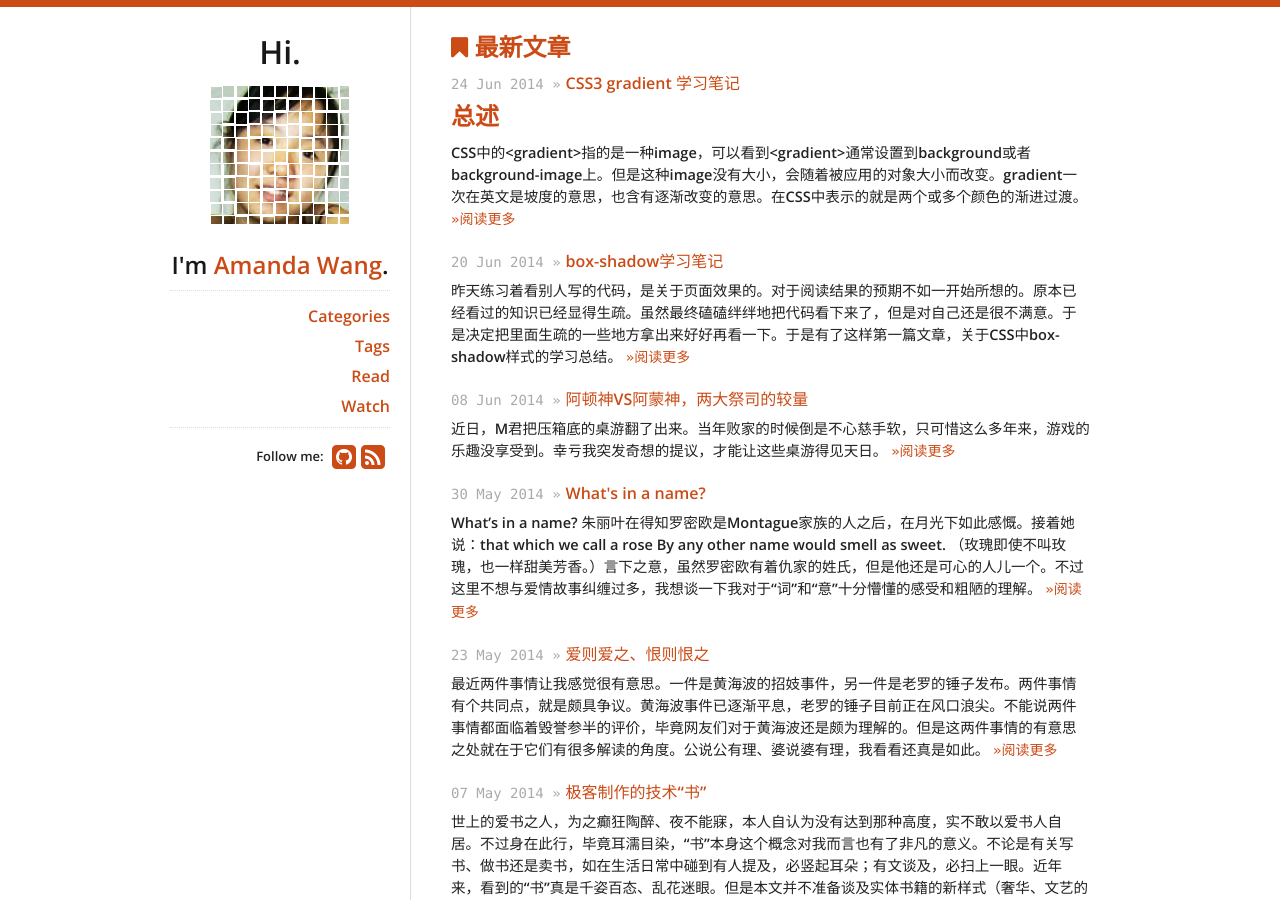
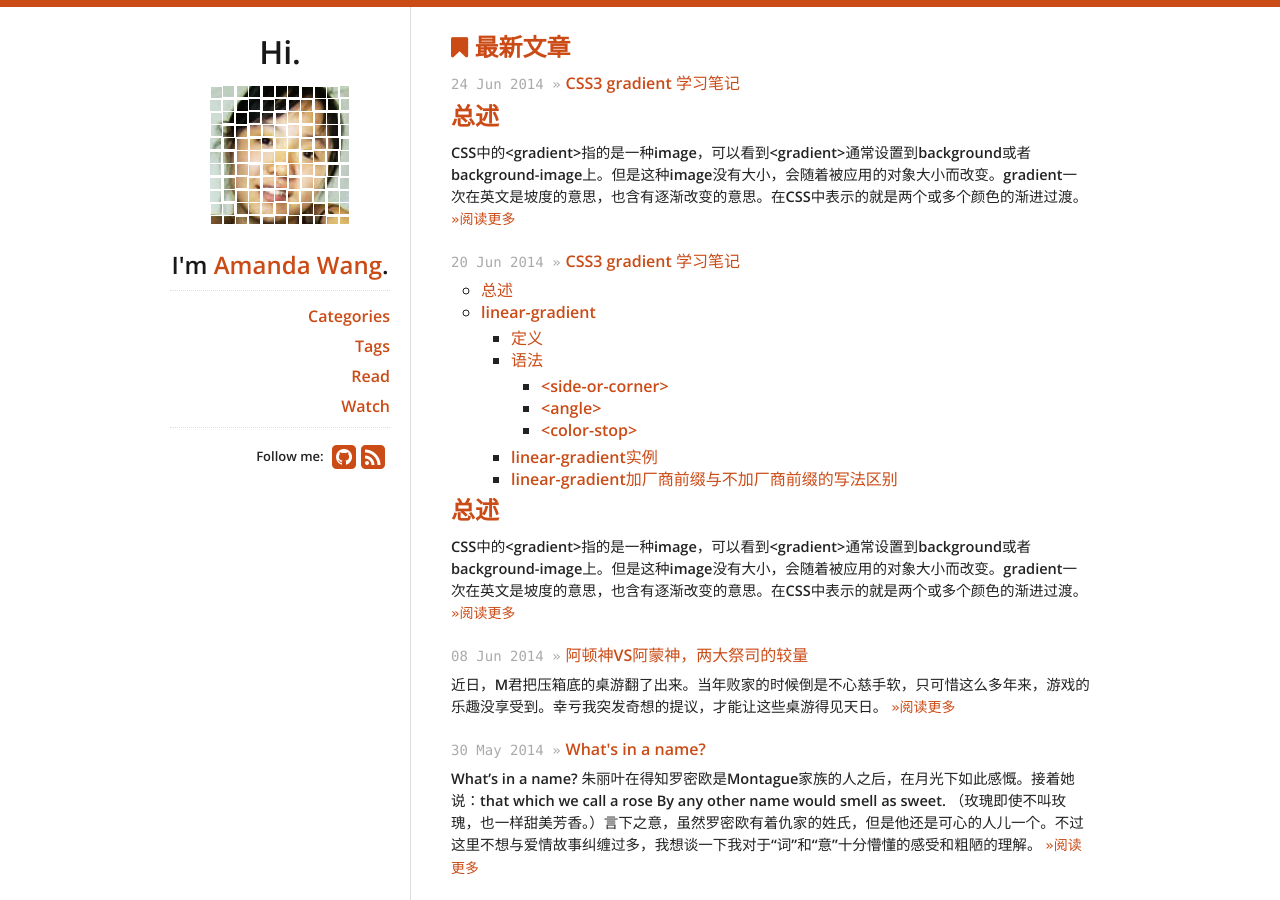
Before and after one commit to fantaghiro/fantaghiro.github.io, a Jekyll site: the page built from index.html, in a window 1280 px wide and 900 px high. Built offline with Jekyll 4.4.1, drawn with Linux system fonts in a browser that asks for light colours; nearby versions of some CDN libraries; part of the change alters nothing that is shown.

Commit message:
Update 2014-06-20-box-shadow-study-notes.markdown

````diff
--- a/_posts/2014-06-20-box-shadow-study-notes.markdown
+++ b/_posts/2014-06-20-box-shadow-study-notes.markdown
@@ -1,6 +1,6 @@
 ---
 layout: post
-title: box-shadow学习笔记
+title: CSS3 gradient 学习笔记
 category: study
 tags:
 - CSS
@@ -8,78 +8,104 @@ tags:
 - 笔记
 ---
 
-昨天练习着看别人写的代码，是关于页面效果的。对于阅读结果的预期不如一开始所想的。原本已经看过的知识已经显得生疏。虽然最终磕磕绊绊地把代码看下来了，但是对自己还是很不满意。于是决定把里面生疏的一些地方拿出来好好再看一下。于是有了这样第一篇文章，关于CSS中box-shadow样式的学习总结。
-<!--more-->
-
-box-shadow的语法是这样的：
-
-```
-Formal syntax: none | [inset? && [ <offset-x> <offset-y> <blur-radius>? <spread-radius>? <color>? ] ]#
-```
-
-
 - 这里是一个目录
 {:toc}
 
-##各项设置说明##
+##总述
 
-###inset###
+CSS中的&lt;gradient>指的是一种image，可以看到&lt;gradient>通常设置到background或者background-image上。但是这种image没有大小，会随着被应用的对象大小而改变。gradient一次在英文是坡度的意思，也含有逐渐改变的意思。在CSS中表示的就是两个或多个颜色的渐进过渡。
+<!--more-->
 
-在没有设置inset的情况下，阴影部分默认方向是在box之外，向右向下延伸的（就好像box是在内容之上）。
+CSS中的过渡gradient包含有四种形式：linear-gradient、radial-gradient、repeating-linear-gradient、repeating-radial-gradient。这四种类型下面各举一例：
 
-一旦设置了inset，阴影部分就出现在box里面（就好像里面的内容在box里面被压了下去）。inset的阴影是在边框里面绘制的（即使边框是透明的也没关系），同时inset阴影位于背景之上，内容之下。
-
-###&lt;offset-x>&lt;offset-y>###
-
-这是两个长度值，用于指定阴影偏移的距离。&lt;offset-x>用于指定横向偏移距离。如果设为负值，就会将阴影置于元素左侧。&lt;offset-y>设定的是纵向的偏移，负值会将阴影置于元素的上方。
-
-如果这两个数值都设为0，那么阴影是位于元素后面（而且如果设置了&lt;blur-radius>和/或&lt;spread-radius>的话，可能会产生一个模糊的效果）。
-
-###&lt;blur-radius>###
-
-这是第三个长度值。该值越大，模糊范围就越大，阴影就会随之_变大_变浅。该值不允许设为负值。如果没有设置该值，那么默认为0（也就是说阴影边缘是锋利的）。
-
-###&lt;spread-radius>###
-
-这是第四个长度值。正值会导致阴影扩张变大；负值会导致阴影缩小。如果没有具体设置数值，那么默认为0（也就是说阴影的大小与元素大小相当）。
-
-###&lt;color>###
-
-设置阴影的颜色。如果没有具体设置的话，阴影颜色要取决于浏览器——通常情况下会采用color的值，但是需要注意的是，Safari浏览器目前碰到这种情况，会绘制一个透明的阴影。
-
-##具体实例##
-
-<p data-height="518" data-theme-id="2146" data-slug-hash="tLxpc" data-default-tab="result" class='codepen'>See the Pen <a href='http://codepen.io/fantaghiro/pen/tLxpc/'>box-shadow-test</a> by Pei (<a href='http://codepen.io/fantaghiro'>@fantaghiro</a>) on <a href='http://codepen.io'>CodePen</a>.</p>
+<p data-height="268" data-theme-id="2146" data-slug-hash="JbECi" data-default-tab="result" class='codepen'>See the Pen <a href='http://codepen.io/fantaghiro/pen/JbECi/'>JbECi</a> by Pei (<a href='http://codepen.io/fantaghiro'>@fantaghiro</a>) on <a href='http://codepen.io'>CodePen</a>.</p>
 <script async src="//codepen.io/assets/embed/ei.js"></script>
 
-###实例说明###
+##linear-gradient
 
-> 从第1、2个box可以看出，设置了blur-radius会使阴影周围出现模糊。但是虽然设置了blur-radius，但是由于box2的offset-x和offset-y与box1相同，整个可视阴影范围也大致相当。据称，设置了blur-radius的阴影范围实际上是大于原范围的，但是由于边缘模糊，真正的可视范围的大小并不会有太大改变。
+###定义
 
-> box3中，由于将blur-radius设置为负值，导致任何阴影都没有出现，对box-shadow的样式设置无效。
+linear-gradient是线性过渡。它是由一个轴——过渡线(gradient line)——定义的。在gradient line上的每一个点颜色都不同。垂直于gradient line的每一条线上的颜色都相同，都是该垂直线与gradient line相交的焦点的颜色。如下图所示：
 
-> box4中，针对不同方向上的阴影可以设置不同颜色以及blur-radius值。设置了blur-radius的绿色阴影就比红色阴影模糊。
+<img src="http://pic.yupoo.com/fantaghiro_v/DR7CkQuj/j12bE.png">
 
-> box5中，由于没有设置offset-y值，因此阴影仅在横向上发生偏移。但是看box1—4，由于设置了offset-y值，都在纵向上发生了便宜。对于box-shadow，我之前错误的认为，阴影是添加上去的，其实不然。在没有添加spread-radius的情况下，阴影是与元素大小相同，如果没有设置inset，阴影是位于元素下方。出现阴影是由于阴影相对于元素的位置发生偏移造成的。因此，将阴影添加到元素上的东西是认识错误，将阴影与元素视为叠着的两层，出现x和y 的偏移时，两层的相对位置就被错开了一点，这样更有助于理解。
+gradient line是通过box中点并有一定倾角的轴线。过渡色是由不同点来定义的，包括起始点（starting point）、终止点（ending point）以及中间可选的停色点（stop-color points）。
 
-> box6与box5对比看，box6比5多了1em的blur-radius，即使在纵向上没有发生偏移，box6在纵向上仍然呈现出有阴影的摸样。这说明blur-radius确实让阴影范围变大了，但是变大的并不是很多。
+起始点是gradient line上颜色开始的位置。该位置是gradient line与通过同一象限元素一角且与gradient line垂直的线的交点处。同理可得终止点。更简单的说法是：终止点是与起始点对称的位置。
 
-> box7增加了spread-radius的设置，阴影范围明显增大。可以看出，spread-radius是在原阴影四周都增加了长度。
+除了起始点与终止点以外，还可以定义额外的位于gradient line之上的color-stop points。这样可以设置多色的渐变效果。
 
-> box8—12对比来看，能够清晰看出blur-radius对模糊的作用和spread-radius对于阴影大小的作用。值得注意的是spread-radius可以设为负值，见box12。
+linear-gradient不允许设置重复的渐变，但是通过灵活运用color-stop points，可以实现同样的效果。如果要实现真正的重复渐变，可以使用repeating-linear-gradient。
 
-> 从box13—15看来，blur-radius也作用于添加的spread-radius上。
+如果没有指定color-stop point，那么它就默认位于前一个点与后一个点的正中间。当然color-stop point也可以明显地通过使用长度和百分比来进行设置。
 
-> box16、17是关于inset的演示。如果设置了inset，那么offset-x如果设置为正值，阴影会在元素内部的左侧出现；设置为负值，会在元素右侧出现。offset-y如果设置了正值，阴影会在元素内部的上侧出现；设为负值，会在元素内部的下侧出现。
+> 需要注意的是，要将gradient line与视觉上亮色的模糊分界线区分开来。双色渐变经常可以用肉眼辨识出一条亮色的分界线，这条线并不是gradient line，而是与gradient line垂直的一根线。
 
-> box18说明，针对内、外阴影，可以有不同的设置。
+###语法
 
-> box19说明，如果针对同一位置有不同的阴影设置，那么先设置的值位于后设置的值上方。box19中的黄色阴影位于黑色阴影之上。
+```
+linear-gradient(  [ <angle> | to <side-or-corner> ,]? <color-stop> [, <color-stop>]+ )
+```
 
-> box20说明，如果有两层阴影叠加，并且前面一层阴影有blur-radius设置，后面一层阴影就会透出来一些。可以看到box20的设置了blur-radius的黄色阴影就没有box19的黄色阴影那么亮。
+以上语法中：
 
-> box21说明，阴影的形状是跟随元素形状改变的。元素变为圆角，阴影就自动变为圆角。
+- [&lt;angle> | to &lt;side-or-color>,] 这一部分用于定义gradient line
+    - 其中 &lt;side-or-color> = [left | right] || [top | bottom]
+- &lt;color-stop> [, &lt;color-stop>]+ 用于定义color-stop point列表
+    - 其中 &lt;color-stop> = &lt;color> [ &lt;percentage> | &lt;length> ]?
 
-> box22—24对比来看，对于阴影的颜色可以设置一定的透明度。如果将两个有透明度的同色的阴影叠加，则颜色会变深，可以看到box23是box22同样的阴影叠加了两边，颜色就比box22明显要深。但是box23两个阴影叠加起来还是没有box24的实色颜色深。
+下面是具体说明。
 
-> box25说明，对于阴影的不同设置，用逗号分隔，可以加很多条，组合起来会造成十分复杂的效果。
+####&lt;side-or-corner>
+
+该属性设置的是gradient line上的starting-point。它包括两个关键词：第一个关键词是水平方向上的：left或right；第二个是垂直方向上的top或bottom。按照什么顺序写都可以，而且这些关键词都是可选的。
+
+如果设置了to top, to bottom, to left或to right，其实可以视为设置angle为 0deg、180deg、270deg、90deg。应当可以这样理解。当gradient line穿过元素中心，并且是自下而上的垂直方向时，可视为0deg，由于gradient line是自下向上的，因此是to top，starting-point是在下面；当gradient从0deg顺时针旋转180度后，方向变成自上而下，这时是to bottom，起始点在上方；然后gradient line继续顺时针方向旋转90度，也就是从0deg顺时针旋转270度时，gradient是水平的，方向是自右向左，因此是to left，起始点在右边；to right同理可得。如果设置为这四个值以外的值，比如to top right、to left bottom等，在定义这些角的时候，starting-point与所述角是在同一个象限内，同时该starting-point与该角构成的直线与gradient line垂直。这样可以确保后续设置&lt;color-stop>的时候，这个颜色刚好是那个角上那个点的颜色。
+
+    315deg    0deg   45deg
+               ^
+               |
+    270deg <---+---> 90deg
+               |
+               v
+    225deg   180deg  135deg
+
+<hr>
+
+    top-left     top      top-right
+                  ^
+                  |
+    left      <---+--->       right
+                  |
+                  v
+    bottom-left bottom bottom-right
+
+
+由于starting-point已经设置，那么ending-point是以元素中心为中心，与starting-point对称的那个点，因此也相应确定了。
+
+####&lt;angle>
+
+angle角度，定义的就是渐变的方向。当渐变方向不是垂直，水平，也无法用元素的各个角定义的话，就要祭出这个值。
+
+####&lt;color-stop>
+
+该值是由一个&lt;color>值，后面跟着一个可选的stop position（可以用百分比表示，也可以用长度表示，百分比和长度都是针对gradient line定义的。）CSS中的color-stop的设置规则与SVG渐变中的color-stop设置规则相同。
+
+###linear-gradient实例
+
+以下四个例子有助于理解gradient line以及angle的设置。注意是同to top, to top right与0deg和45deg的不同设置方式，但是却获得同样的效果。注意领会starting point的位置。注意领会“to”一词内涵的方向含义。
+
+<p data-height="268" data-theme-id="2146" data-slug-hash="Jsyew" data-default-tab="result" class='codepen'>See the Pen <a href='http://codepen.io/fantaghiro/pen/Jsyew/'>Jsyew</a> by Pei (<a href='http://codepen.io/fantaghiro'>@fantaghiro</a>) on <a href='http://codepen.io'>CodePen</a>.</p>
+<script async src="//codepen.io/assets/embed/ei.js"></script>
+
+###linear-gradient加厂商前缀与不加厂商前缀的写法区别
+
+由于历史问题，linear-gradient在加上厂商前缀与不加厂商前缀时，写法略有区别。这个地方十分tricky，也容易引起混淆。主要区别有如下两点：
+
+1. 加上厂商前缀的设定方向的关键词不带“to”，代表的是渐变的起始位置，那么就真好与带to的不加厂商前缀的方向是正好相反的。例如，-webkit-linear-gradient(**top**, blue, red); 指的是元素**从上往下**，由blue向red渐变；同一个意义，如果用不带厂商前缀的标准写法来写就变成 linear-gradient(**to bottom**, blue, red);
+2. 如果不使用关键词，而使用angle来进行设置的话。在没有厂商前缀时，angle是垂直向上为0deg，该轴顺时针旋转为增加deg，逆时针则为负deg；但是如果添加了厂商前缀，angle为水平向右的方向为0deg，顺时针为负deg，逆时针则为正deg。
+
+下面是添加了厂商前缀的一些例子，可以跟上面不加厂商前缀的例子进行比较。
+
+<p data-height="298" data-theme-id="2146" data-slug-hash="lmCnq" data-default-tab="result" class='codepen'>See the Pen <a href='http://codepen.io/fantaghiro/pen/lmCnq/'>lmCnq</a> by Pei (<a href='http://codepen.io/fantaghiro'>@fantaghiro</a>) on <a href='http://codepen.io'>CodePen</a>.</p>
+<script async src="//codepen.io/assets/embed/ei.js"></script>
````
